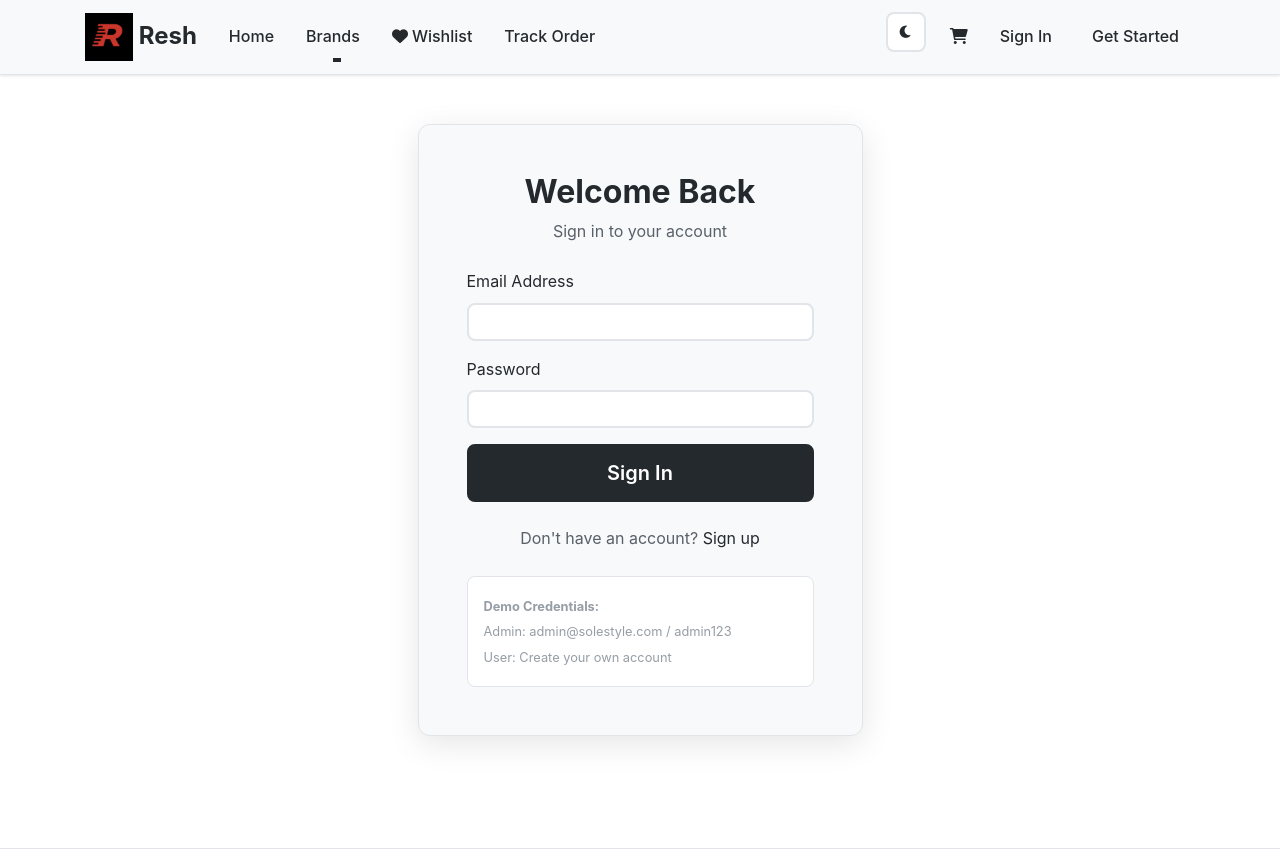
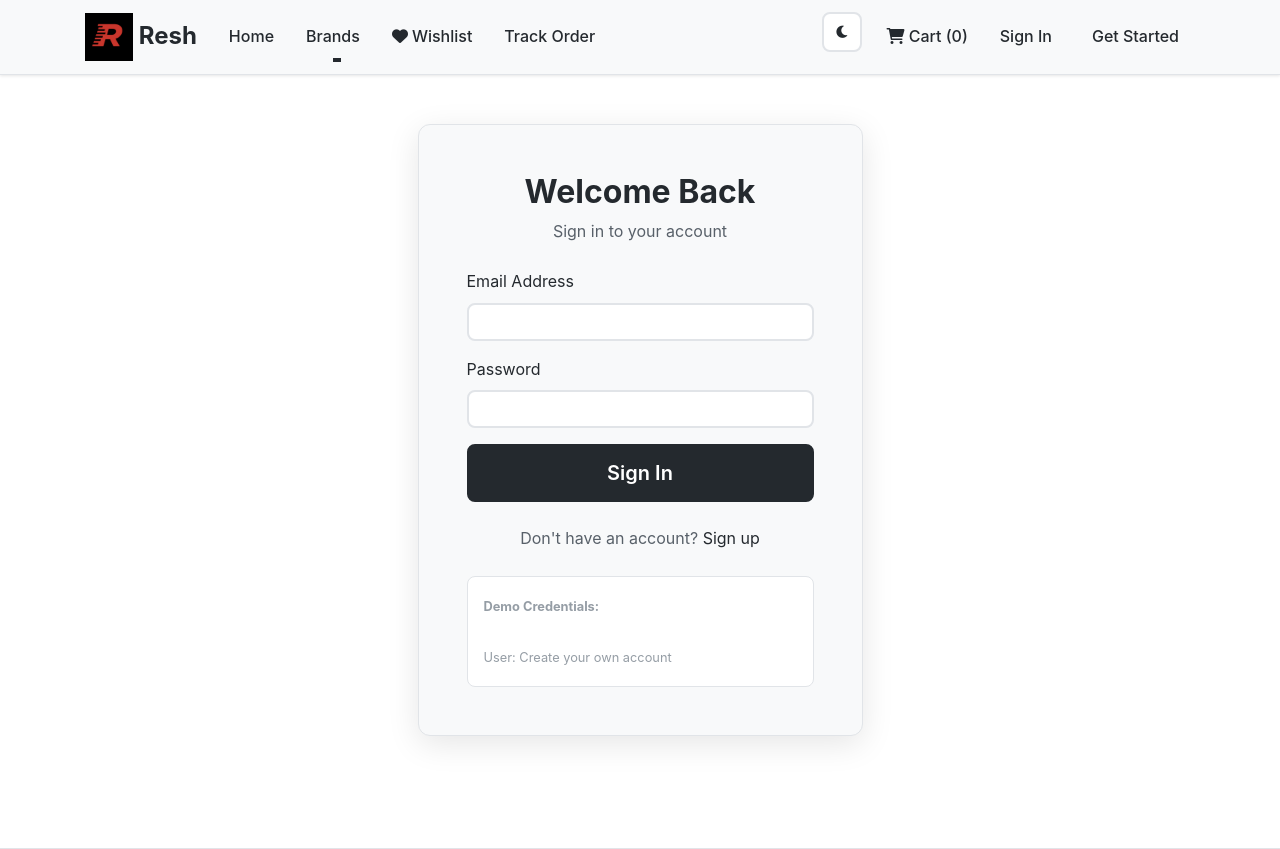
Before and after one commit to prasai-ap/ecommerce-lab-v2025, a Flask app: page /login in a window 1280 px wide. Shown: the top 849 px of the page. Run offline with Flask 3, Linux system fonts and the light colour scheme; some libraries are stand-ins or nearby versions.

Commit message:
solved cart issue

```diff
--- a/app.py
+++ b/app.py
@@ -280,7 +280,14 @@ def converse():
 def cart():
     cart_items = session.get('cart', [])
     total = sum(item['price'] * item['quantity'] for item in cart_items)
-    return render_template('cart.html', cart_items=cart_items, total=total)
+    return render_template("cart.html", cart_items=cart_items, total=total)
+
+# logout route
+@app.route('/logout')
+def logout():
+    session.clear()  # Clears the cart and user data
+    return redirect(url_for('login'))
+
 
 
 @app.route('/checkout')
@@ -511,10 +518,7 @@ def login():
 
 
 
-@app.route('/logout')
-def logout():
-    session.clear()
-    return redirect(url_for('index'))
+
 
 
 @app.route('/profile')
--- a/templates/base.html
+++ b/templates/base.html
@@ -137,10 +137,12 @@
                     </li>
                     <li class="nav-item">
                         <a class="nav-link" href="{{ url_for('cart') }}">
-                            <i class="fas fa-shopping-cart"></i>
-                            <span id="cartCount" class="badge badge-accent ml-1" data-currency="Rs">0</span>
+                            {% set cart_count = session.cart|length if session.cart is defined else 0 %}
+                                <i class="fas fa-shopping-cart"></i> Cart ({{ cart_count }})
+                            </span>
                         </a>
                     </li>
+
                     {% if session.user_id %}
                     <li class="nav-item dropdown">
                         <a class="nav-link dropdown-toggle" href="#" id="userDropdown" role="button" data-toggle="dropdown">
@@ -160,9 +162,10 @@
                             </a>
                             {% endif %}
                             <div class="dropdown-divider"></div>
-                            <a class="dropdown-item" href="{{ url_for('logout') }}">
+                            <a class="dropdown-item" href="{{ url_for('logout') }}" id="logoutBtn">
                                 <i class="fas fa-sign-out-alt mr-2"></i>Sign Out
                             </a>
+
                         </div>
                     </li>
                     {% else %}
@@ -284,7 +287,28 @@ document.addEventListener('DOMContentLoaded', () => {
     }
   });
 });
+
+
+ document.addEventListener('DOMContentLoaded', () => {
+    // Update cart count visually from localStorage if used
+    const cart = JSON.parse(localStorage.getItem('cart') || '[]');
+    const cartCount = document.getElementById('cartCount');
+    if (cartCount) {
+      cartCount.textContent = cart.length;
+    }
+
+    // Clear cart & wishlist on logout
+    const logoutBtn = document.getElementById('logoutBtn');
+    if (logoutBtn) {
+      logoutBtn.addEventListener('click', () => {
+        localStorage.removeItem('cart');
+        localStorage.removeItem('wishlist'); // optional
+      });
+    }
+  });
 </script>
+
 {% endblock %}
+
 </body>
 </html>
--- a/templates/login.html
+++ b/templates/login.html
@@ -41,7 +41,7 @@
                 <div class="demo-credentials mt-4">
                     <small class="text-muted">
                         <strong>Demo Credentials:</strong><br>
-                        Admin: admin@solestyle.com / admin123<br>
+                        <br>
                         User: Create your own account
                     </small>
                 </div>
```
Also changed, not shown: 3 other files.
